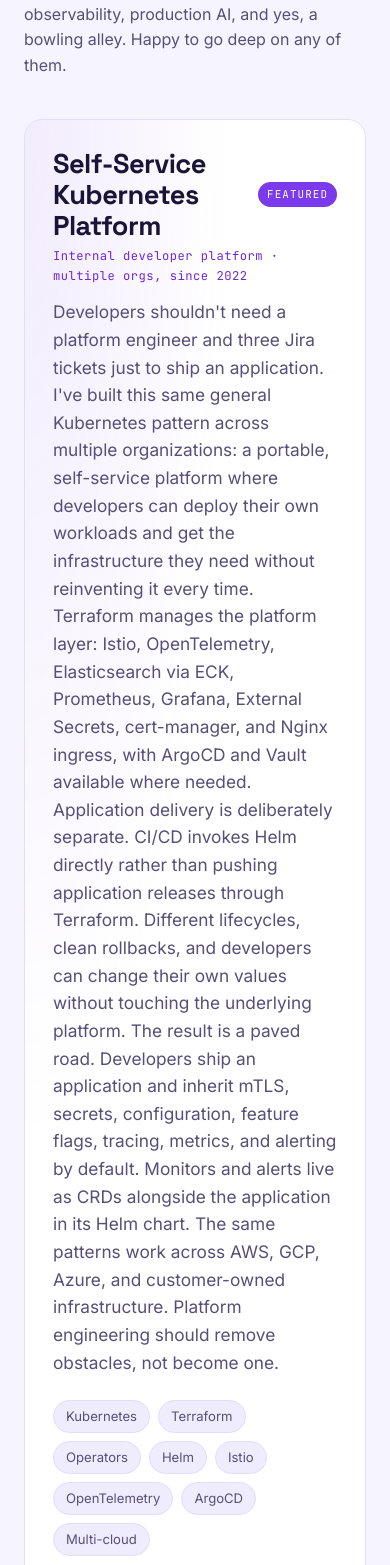
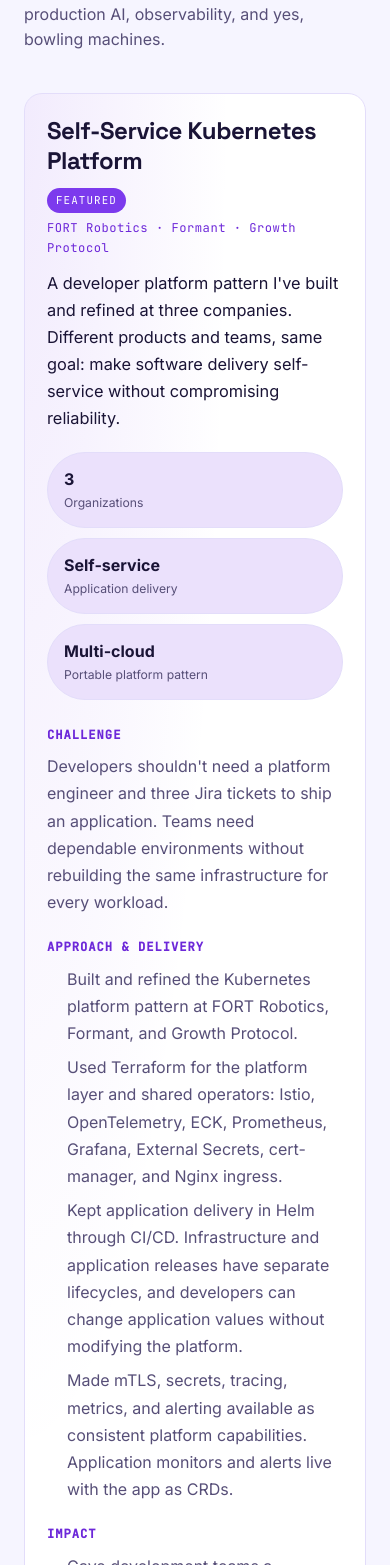
Before and after one commit to nicholas-a-hall/nicholas-a-hall.github.io, a React (Vite) app: page / in a window 390 px wide. Shown: the part 10363-11928 px from the top of the page. Built offline with nearby package versions, Linux system fonts and the light colour scheme.

Commit message:
refactor project cards to showcase impact

```diff
--- a/src/components/ProjectCard.jsx
+++ b/src/components/ProjectCard.jsx
@@ -1,42 +1,84 @@
 import Icon from './Icon'
 
-// A single project. `featured` makes it span wider and read larger.
+function ProjectSection({ heading, children }) {
+  if (!children || (Array.isArray(children) && children.length === 0)) return null
+  return (
+    <section className="project__section">
+      <h4 className="project__section-heading">{heading}</h4>
+      {Array.isArray(children) ? (
+        <ul className="project__points">
+          {children.map((item, index) => <li key={`${index}-${item}`}>{item}</li>)}
+        </ul>
+      ) : (
+        <p>{children}</p>
+      )}
+    </section>
+  )
+}
+
 export default function ProjectCard({ project }) {
-  const { title, org, blurb, tags, links = [], featured } = project
+  const {
+    title, org, blurb, summary, metrics = [], challenge, approach, impact,
+    nextSteps, tags = [], links = [], featured,
+  } = project
+  const hasCaseStudy = Boolean(challenge || approach || impact)
+
   return (
     <article className={`project${featured ? ' project--featured' : ''} reveal`}>
       <div className="project__body">
-        <div className="project__head">
-          <h3 className="project__title">{title}</h3>
-          {featured && <span className="project__badge">Featured</span>}
-        </div>
-        {org && <div className="project__org">{org}</div>}
-        <p className="project__blurb">{blurb}</p>
+        <header className="project__header">
+          <div className="project__head">
+            <h3 className="project__title">{title}</h3>
+            {featured && <span className="project__badge">Featured</span>}
+          </div>
+          {org && <p className="project__org">{org}</p>}
+          {summary && <p className="project__summary">{summary}</p>}
+        </header>
+
+        {metrics.length > 0 && (
+          <dl className="project__metrics">
+            {metrics.map(({ value, label }) => (
+              <div className="project__metric" key={`${label}-${value}`}>
+                <dt>{label}</dt>
+                <dd>{value}</dd>
+              </div>
+            ))}
+          </dl>
+        )}
+
+        {hasCaseStudy ? (
+          <div className="project__case-study">
+            <ProjectSection heading="Challenge" >{challenge}</ProjectSection>
+            <ProjectSection heading="Approach & Delivery">{approach}</ProjectSection>
+            <ProjectSection heading="Impact">{impact}</ProjectSection>
+            <ProjectSection heading="What's next">{nextSteps}</ProjectSection>
+          </div>
+        ) : (
+          <div className="project__overview">
+            {typeof blurb === 'string' && blurb.split(/\n\s*\n/).filter(Boolean).map((paragraph, index) => (
+              <p className="project__blurb" key={index}>{paragraph}</p>
+            ))}
+          </div>
+        )}
       </div>
 
-      <div className="project__foot">
-        <ul className="project__tags">
-          {tags.map((t) => (
-            <li key={t} className="chip">{t}</li>
-          ))}
-        </ul>
+      <footer className="project__foot">
+        {tags.length > 0 && (
+          <ul className="project__tags" aria-label="Technologies">
+            {tags.map((tag) => <li key={tag} className="chip">{tag}</li>)}
+          </ul>
+        )}
         {links.length > 0 && (
           <div className="project__links">
-            {links.map((l) => (
-              <a
-                key={l.label}
-                className="project__link"
-                href={l.url}
-                target="_blank"
-                rel="noreferrer"
-              >
-                <Icon type={l.type} size={15} />
-                {l.label}
+            {links.map((link) => (
+              <a key={link.label} className="project__link" href={link.url} target="_blank" rel="noopener noreferrer">
+                <Icon type={link.type} size={15} />
+                {link.label}
               </a>
             ))}
           </div>
         )}
-      </div>
+      </footer>
     </article>
   )
 }
--- a/src/components/Projects.css
+++ b/src/components/Projects.css
@@ -1,10 +1,12 @@
 .projects__grid {
   display: grid;
-  grid-template-columns: repeat(2, 1fr);
+  grid-template-columns: repeat(2, minmax(0, 1fr));
   gap: 20px;
 }
+
 .project {
   display: flex;
+  min-width: 0;
   flex-direction: column;
   justify-content: space-between;
   gap: 24px;
@@ -14,28 +16,32 @@
   border: 1px solid var(--border);
   transition: border-color 0.2s ease, transform 0.2s ease, box-shadow 0.2s ease;
 }
+
 .project:hover {
   border-color: var(--accent);
-  transform: translateY(-4px);
+  transform: translateY(-3px);
   box-shadow: var(--shadow);
 }
+
 .project--featured {
   grid-column: 1 / -1;
+  padding: clamp(24px, 4vw, 40px);
   background:
     radial-gradient(120% 140% at 0% 0%, color-mix(in srgb, var(--accent) 10%, transparent), transparent 50%),
     var(--bg-elev);
 }
 
-.project__head { display: flex; align-items: center; gap: 12px; margin-bottom: 6px; }
+.project__header { margin-bottom: 20px; }
+.project__head { display: flex; align-items: center; flex-wrap: wrap; gap: 12px; margin-bottom: 6px; }
+.project__title { margin: 0; font-size: 1.35rem; line-height: 1.25; }
+.project--featured .project__title { font-size: clamp(1.5rem, 2.4vw, 1.9rem); }
 .project__org {
+  margin: 0 0 12px;
   font-family: var(--font-mono);
   font-size: 0.76rem;
   letter-spacing: 0.04em;
   color: var(--accent-strong);
-  margin-bottom: 12px;
 }
-.project__title { font-size: 1.35rem; }
-.project--featured .project__title { font-size: 1.7rem; }
 .project__badge {
   font-family: var(--font-mono);
   font-size: 0.68rem;
@@ -46,12 +52,46 @@
   background: var(--accent);
   color: var(--accent-contrast);
 }
-.project__blurb { color: var(--text-dim); }
-.project--featured .project__blurb { font-size: 1.08rem; max-width: 70ch; }
+.project__summary { margin: 0; max-width: 75ch; font-size: 1.02rem; line-height: 1.65; }
 
-.project__foot { display: flex; flex-direction: column; gap: 18px; }
-.project__tags { display: flex; flex-wrap: wrap; gap: 8px; }
+/* Outcome labels are deliberately text, not invented numeric KPI claims. */
+.project__metrics {
+  display: grid;
+  grid-template-columns: repeat(3, minmax(0, 1fr));
+  gap: 10px;
+  margin: 0 0 26px;
+}
+.project__metric {
+  display: flex;
+  flex-direction: column-reverse;
+  justify-content: center;
+  min-width: 0;
+  padding: 16px;
+  gap: 5px;
+  border: 1px solid var(--border);
+  border-radius: var(--radius-sm);
+  background: color-mix(in srgb, var(--bg-elev) 85%, var(--accent) 15%);
+}
+.project__metric dt { font-size: 0.76rem; color: var(--text-dim); line-height: 1.4; }
+.project__metric dd { margin: 0; font-weight: 700; font-size: clamp(1rem, 2vw, 1.4rem); line-height: 1.25; overflow-wrap: anywhere; }
 
+.project__case-study { display: grid; grid-template-columns: 1fr; gap: 22px; }
+.project__section { min-width: 0; }
+.project__section-heading {
+  margin: 0 0 8px;
+  font-family: var(--font-mono);
+  font-size: 0.76rem;
+  letter-spacing: 0.08em;
+  text-transform: uppercase;
+  color: var(--accent-strong);
+}
+.project__section p, .project__blurb, .project__points { margin: 0; color: var(--text-dim); line-height: 1.7; }
+.project__points { padding-left: 1.25rem; }
+.project__points li + li { margin-top: 7px; }
+.project__overview { display: grid; gap: 12px; }
+
+.project__foot { display: flex; flex-direction: column; gap: 18px; margin-top: 24px; }
+.project__tags { display: flex; flex-wrap: wrap; gap: 8px; padding: 0; margin: 0; list-style: none; }
 .project__links { display: flex; flex-wrap: wrap; gap: 10px; }
 .project__link {
   display: inline-flex; align-items: center; gap: 7px;
@@ -62,8 +102,19 @@
   color: var(--text-dim);
   transition: color 0.2s ease, border-color 0.2s ease, transform 0.15s ease;
 }
-.project__link:hover { color: var(--accent); border-color: var(--accent); transform: translateY(-2px); }
+.project__link:hover, .project__link:focus-visible { color: var(--accent); border-color: var(--accent); }
 
+@media (min-width: 900px) {
+  .project--featured .project__case-study { grid-template-columns: repeat(3, minmax(0, 1fr)); column-gap: 30px; }
+  .project--featured .project__case-study > :nth-child(4) { grid-column: 1 / -1; }
+}
 @media (max-width: 720px) {
-  .projects__grid { grid-template-columns: 1fr; }
+  .projects__grid { grid-template-columns: minmax(0, 1fr); }
+  .project, .project--featured { padding: 22px; }
+  .project__metrics { grid-template-columns: repeat(2, minmax(0, 1fr)); }
 }
+@media (max-width: 420px) { .project__metrics { grid-template-columns: 1fr; } }
+@media (prefers-reduced-motion: reduce) {
+  .project, .project__link { transition: none; }
+  .project:hover { transform: none; }
+}
--- a/src/components/Projects.jsx
+++ b/src/components/Projects.jsx
@@ -7,13 +7,11 @@
     <Section
       id="work"
       kicker="04 / Project Work"
-      title="Things I've built"
-      intro="Platforms, tools, and systems I've owned end-to-end. Developer platforms, observability, production AI, and yes, a bowling alley. Happy to go deep on any of them."
+      title="Selected engineering work"
+      intro="The problems, the engineering decisions, and what changed. Cloud platforms, production AI, observability, and yes, bowling machines."
     >
       <div className="projects__grid">
-        {projects.map((p) => (
-          <ProjectCard key={p.title} project={p} />
-        ))}
+        {projects.map((project) => <ProjectCard key={project.title} project={project} />)}
       </div>
     </Section>
   )
--- a/src/data/content.js
+++ b/src/data/content.js
@@ -99,118 +99,243 @@
 // Featured projects. The first ones are highlighted larger. `tags` show as
 // chips. `links` render as buttons; use type 'demo' | 'code' | 'link'.
 export const projects = [
+
   {
+
     title: 'Self-Service Kubernetes Platform',
-    org: 'Internal developer platform · multiple orgs, since 2022',
+
+    org: 'FORT Robotics · Formant · Growth Protocol',
+
+    summary: "A developer platform pattern I've built and refined at three companies. Different products and teams, same goal: make software delivery self-service without compromising reliability.",
+    metrics: [
+      { value: '3', label: 'Organizations' },
+      { value: 'Self-service', label: 'Application delivery' },
+      { value: 'Multi-cloud', label: 'Portable platform pattern' },
+    ],
+    challenge: "Developers shouldn't need a platform engineer and three Jira tickets to ship an application. Teams need dependable environments without rebuilding the same infrastructure for every workload.",
+    approach: [
+      'Built and refined the Kubernetes platform pattern at FORT Robotics, Formant, and Growth Protocol.',
+      'Used Terraform for the platform layer and shared operators: Istio, OpenTelemetry, ECK, Prometheus, Grafana, External Secrets, cert-manager, and Nginx ingress.',
+      'Kept application delivery in Helm through CI/CD. Infrastructure and application releases have separate lifecycles, and developers can change application values without modifying the platform.',
+      'Made mTLS, secrets, tracing, metrics, and alerting available as consistent platform capabilities. Application monitors and alerts live with the app as CRDs.',
+    ],
+    impact: [
+      'Gave development teams a repeatable path to deploy and manage applications without putting every release through the platform team.',
+      'Reused the architecture across three different organizations and their infrastructure constraints.',
+      'Kept common operational defaults close to applications instead of rebuilding them service by service.',
+    ],
     blurb:
+
       "Developers shouldn't need a platform engineer and three Jira tickets just to ship an application. I've built this same general Kubernetes pattern across multiple organizations: a portable, self-service platform where developers can deploy their own workloads and get the infrastructure they need without reinventing it every time.\n\n" +
       "Terraform manages the platform layer: Istio, OpenTelemetry, Elasticsearch via ECK, Prometheus, Grafana, External Secrets, cert-manager, and Nginx ingress, with ArgoCD and Vault available where needed. Application delivery is deliberately separate. CI/CD invokes Helm directly rather than pushing application releases through Terraform. Different lifecycles, clean rollbacks, and developers can change their own values without touching the underlying platform.\n\n" +
       "The result is a paved road. Developers ship an application and inherit mTLS, secrets, configuration, feature flags, tracing, metrics, and alerting by default. Monitors and alerts live as CRDs alongside the application in its Helm chart. The same patterns work across AWS, GCP, Azure, and customer-owned infrastructure. Platform engineering should remove obstacles, not become one.",
-    tags: [
-      'Kubernetes', 'Terraform', 'Operators', 'Helm',
-      'Istio', 'OpenTelemetry', 'ArgoCD', 'Multi-cloud'
-    ],
+    tags: ['Kubernetes', 'Terraform', 'Operators', 'Helm', 'Istio', 'OpenTelemetry', 'ArgoCD', 'Multi-cloud'],
+
     links: [],
+
     featured: true,
-  },
-  {
-    title: 'OpenLaneLink',
-    org: 'Lunar Lanes · open hardware + software stack',
-    blurb:
-      "Commercial bowling systems are expensive, proprietary, and not especially friendly to someone who wants to integrate their own hardware or software. I wanted an open alternative that could talk to decades-old electromechanical equipment and make the whole place observable.\n\n" +
-      "The working system connects ESP32/ESP8266 devices over MQTT (Mosquitto) to a bridge that translates events into Socket.IO. An Express backend manages canonical lane state in Redis and broadcasts live updates to a management dashboard and four kiosk displays serving eight lanes. Reservations sync with Google Calendar in both directions. The stack runs through Docker Compose or Helm, whether it's on my laptop or the alley's hardware.\n\n" +
-      "The next architectural step is pushing more responsibility out to the lanes themselves: per-lane compute and state machines, replaceable ESP32 controllers, ESP-NOW with RS-485 fallback, and failure domains small enough that one bad lane doesn't take down the rest. The goal is simple: operators should be able to recover from weird equipment states quickly, without needing the person who wrote the software. It's the same reliability thinking I use in cloud platforms, just attached to bowling machines.",
-    tags: [
-      'ESP32', 'MQTT', 'Socket.IO', 'Redis',
-      'React', 'Helm', 'Real-time', 'IoT'
-    ],
-    links: [
-      {
-        type: 'link',
-        label: 'Technical Docs',
-        url: 'https://nicholas-a-hall.github.io/openlanelink'
-      }
-    ],
-    featured: true,
+
   },
 
   {
+
+    title: 'OpenLaneLink',
+
+    org: 'Lunar Lanes · open hardware + software stack',
+
+    summary: 'An open hardware and software stack connecting legacy bowling machines to modern telemetry, dashboards, and lane management.',
+    metrics: [
+      { value: '8', label: 'Bowling lanes served' },
+      { value: '4', label: 'Kiosk displays' },
+      { value: 'Real-time', label: 'Lane telemetry' },
+    ],
+    challenge: 'Commercial bowling systems are expensive and proprietary. I wanted to integrate my own hardware and software with decades-old electromechanical equipment, and make the machines observable.',
+    approach: [
+      'Connected ESP32/ESP8266 devices through Mosquitto MQTT to a bridge that translated events into Socket.IO.',
+      'Built an Express backend using Redis as canonical lane state, broadcasting updates to a management dashboard and four kiosk displays for eight lanes.',
+      'Added two-way Google Calendar reservation sync and packaged the stack to run via Docker Compose or Helm.',
+    ],
+    impact: [
+      'Operated a working real-time lane-management and equipment-telemetry system at an eight-lane bowling center.',
+      'Brought reservations, physical equipment events, and operator views together in a single system.',
+    ],
+    nextSteps: 'The next design moves state and failure recovery toward individual lanes: local state machines, replaceable controllers, ESP-NOW with RS-485 fallback. This is planned architecture, not a claim that it was deployed.',
+    blurb:
+
+      "Commercial bowling systems are expensive, proprietary, and not especially friendly to someone who wants to integrate their own hardware or software. I wanted an open alternative that could talk to decades-old electromechanical equipment and make the whole place observable.\n\n" +
+      "The working system connected ESP32/ESP8266 devices over MQTT (Mosquitto) to a bridge that translated events into Socket.IO. An Express backend managed canonical lane state in Redis and broadcast live updates to a management dashboard and four kiosk displays serving eight lanes. Reservations synced with Google Calendar in both directions. The stack ran through Docker Compose or Helm, whether on my laptop or the alley's hardware.\n\n" +
+      "The next architectural step is pushing more responsibility out to the lanes themselves: per-lane compute and state machines, replaceable ESP32 controllers, ESP-NOW with RS-485 fallback, and failure domains small enough that one bad lane doesn't take down the rest. The goal is simple: operators should be able to recover from weird equipment states quickly, without needing the person who wrote the software. It's the same reliability thinking I use in cloud platforms, just attached to bowling machines.",
+    tags: ['ESP32', 'MQTT', 'Socket.IO', 'Redis', 'React', 'Helm', 'Real-time', 'IoT'],
+
+    links: [{ type: 'link', label: 'Technical Docs', url: 'https\://nicholas-a-hall.github.io/openlanelink' }],
+
+    featured: true,
+
+  },
+
+  {
+
     title: 'Lunar Lanes',
+
     org: 'Owner & Lead Engineer',
+
     blurb:
+
       'My small town had few attractions for families in the winter, so my family and I bought a beat-up bowling alley, and it became my real-world homelab for end-to-end technical impact. From unimproved land to operational in 90 days: an event-driven IoT + observability stack for legacy electromechanical equipment (ESP32 edge nodes, ESPNow, RS485 fallback, per-lane compute, MQTT), a React/TypeScript ops dashboard with live machine telemetry, and full ownership of architecture, reliability, cost, and P&L. I run the technical side; friends and family run the day-to-day.',
+
     tags: ['IoT', 'ESP32', 'MQTT', 'React', 'TypeScript', 'Observability'],
+
     links: []
+
   },
+
   {
+
     title: 'MLOps Platform Engineering',
+
     org: 'Growth Protocol',
+
     blurb:
+
       'Production infrastructure for AI/ML-enabled services, the operational side of AI: making AI-backed systems deployable, observable, debuggable, and maintainable in real production. Cloud runtime support, deployment automation, and telemetry/logging/alerting wired into incident response, applying SRE and platform practices to practical MLOps on Vertex AI.',
+
     tags: ['MLOps', 'Vertex AI', 'GCP', 'Observability', 'SRE'],
+
     links: [],
+
   },
+
   {
+
     title: 'CanaryBot: LLM Incident-Response Agent',
+
     org: 'Growth Protocol & Formant',
+
     blurb:
+
       'An LLM-assisted incident-response bot connecting alerting workflows to a conversational interface in Slack. It relays operational alerts and answers the questions that eat time during active response (what happened, when it started, what changed, what signals fired), keeping incident context in one place so the team can focus on diagnosis, mitigation, and recovery instead of digging through scattered logs and chat.',
+
     tags: ['LLM', 'Python', 'Prompt Engineering', 'Slack', 'Incident Response', 'SRE'],
+
     links: [],
+
   },
+
   {
+
     title: 'Theia: Production AI Voice Receptionist',
+
     org: 'Lunar Lanes',
+
     blurb:
+
       'A production AI voice agent answering live customer calls for Lunar Lanes on Zoom Phone AI. It identifies itself as an AI on pickup, handles common questions in a consistent persona, and hands transactional requests (booking, lane availability) off to dedicated skills. I engineered the knowledge base from scratch (hours, two pricing modes with per-game vs hourly break-even math, the ownership/restoration story, payments, accessibility, conduct), and designed a stable persona so it carries calls that were never explicitly scripted, while keeping back-of-house policy out of public answers.',
+
     tags: ['Conversational AI', 'Prompt Engineering', 'Zoom Phone AI', 'VoIP', 'LLM'],
+
     links: [],
+
   },
+
   {
+
     title: 'Integrated Observability Platform',
+
     org: 'Multiple production environments',
+
     blurb:
+
       "Built and operated observability platforms across cloud-native services, Kubernetes, and AI/ML workloads. OpenTelemetry served as the translation and transport layer between workloads, collectors, backends, and alerting. I pushed teams toward native first-party instrumentation, and used the OTel Operator's auto-injection where it wasn't yet in place for faster visibility. Prometheus, Grafana, Alertmanager, Elasticsearch, and Jaeger, wired into Slack-based alerting and incident response.",
+
     tags: ['OpenTelemetry', 'Prometheus', 'Grafana', 'Jaeger', 'Elasticsearch', 'Kubernetes'],
+
     links: [],
+
   },
+
   {
+
     title: 'Incident Command Systems',
+
     org: 'Multiple engineering orgs',
+
     blurb:
+
       'Stood up incident command systems that moved response out of ad-hoc heroics and into a repeatable operating model teams trust under pressure. Defined roles, severity models, escalation paths, and Slack-based response channels; integrated alerting, observability, and timeline capture; and established postmortem practice and clean handoffs between engineering, platform, customer-facing, and leadership.',
+
     tags: ['Incident Response', 'On-call', 'Postmortems', 'Alerting', 'SRE'],
+
     links: [],
+
   },
+
   {
+
     title: 'SOC 2 Engineering & Audit Readiness',
+
     org: 'Growth Protocol · Graylog',
+
+    summary: 'Turning security requirements into working operational controls instead of an audit-time scramble.',
+    metrics: [
+      { value: 'Type I', label: 'Growth Protocol' },
+      { value: 'Type II', label: 'Graylog' },
+      { value: '< 3 months', label: 'Growth Protocol audit readiness' },
+    ],
+    challenge: 'Enterprise customers need evidence that the infrastructure is secure and properly operated. At smaller teams, preparing for SOC 2 can pull engineers away from product delivery for months.',
+    approach: [
+      'At Growth Protocol, owned the technical implementation for SOC 2 Type I: access control, change management, security monitoring, cloud remediation, and evidence tracking through Vanta.',
+      'Integrated cloud intrusion-detection alerting into real operations instead of treating it as a paperwork requirement.',
+      'At Graylog, helped take the cloud platform through SOC 2 Type II as part of building and launching Graylog Cloud.',
+    ],
+    impact: [
+      'Growth Protocol was ready for its Type I audit in under three months; an audit scheduled for three days finished in an afternoon.',
+      'Supported Graylog Cloud through SOC 2 Type II with controls built into platform operations and delivery.',
+    ],
     blurb:
+
       "I've taken two engineering organizations through SOC 2 work: Type I at Growth Protocol and Type II at Graylog. Different companies, different environments, same basic problem: turning security and compliance requirements into controls that actually work in production.\n\n" +
       "At Growth Protocol, I owned the technical implementation for SOC 2 Type I, getting the company audit-ready in under three months. The auditors had reserved three days for the first audit and finished in an afternoon. I implemented controls across access management, change management, security monitoring, and cloud infrastructure, using Vanta to organize evidence and track remediation. That included building cloud intrusion-detection alerting into the operational workflow instead of treating monitoring as an audit checkbox.\n\n" +
       "At Graylog, I helped take the cloud platform through SOC 2 Type II as part of building and launching Graylog Cloud. Compliance matters because enterprise customers need to trust the platform before they'll put their data on it. My approach is to build those requirements into the infrastructure and delivery process from the start, rather than scramble to bolt them on when an auditor shows up.",
-    tags: [
-      'SOC 2', 'Type I', 'Type II', 'Vanta',
-      'Security', 'Compliance', 'Cloud IDS'
-    ],
+    tags: ['SOC 2', 'Vanta', 'Security', 'Compliance', 'Cloud IDS'],
+
     links: [],
+
+    featured: true,
+
   },
+
   {
+
     title: 'Quarry',
+
     org: 'Personal project · offline-first web app',
+
     blurb:
+
       'A job-search tracker that treats the hunt like a sales pipeline: applications are leads, sources and categories are segments, statuses are stages, and a live dashboard shows where effort actually converts. Every KPI and chart (conversion by source, pipeline funnel, response rate, salary ranges, in-demand skills) is derived live from the records, with applications going cold flagged automatically. No backend and no accounts: data lives entirely in the browser via localStorage, with JSON import/export and a one-tap PNG summary card. It ships as a single self-contained HTML file that runs fully offline.',
+
     tags: ['React', 'Recharts', 'Data viz', 'localStorage', 'Offline-first'],
-    links: [{ type: 'demo', label: 'Live demo', url: 'https://nicholas-a-hall.github.io/quarry/' }],
+
+    links: [{ type: 'demo', label: 'Live demo', url: 'https\://nicholas-a-hall.github.io/quarry/' }],
+
   },
+
   {
+
     title: 'Assay',
+
     org: 'Personal project · job-market landscape tool',
+
     blurb:
+
       "The companion to Quarry. Where Quarry tracks your own pipeline, Assay analyzes the wider job market. A FastAPI and MongoDB backend serves a React/Recharts dashboard that breaks the market down by vertical (software engineering, data/ML, product), with endpoints for market pulse, job-board activity, in-demand skills, and salary bands. The mining theme is deliberate: a quarry extracts the ore, an assay tells you what it's worth.",
+
     tags: ['FastAPI', 'Python', 'MongoDB', 'React', 'Recharts', 'Docker'],
+
     links: [],
+
   },
+
 ]
 
 // Talks and other video appearances.
```
